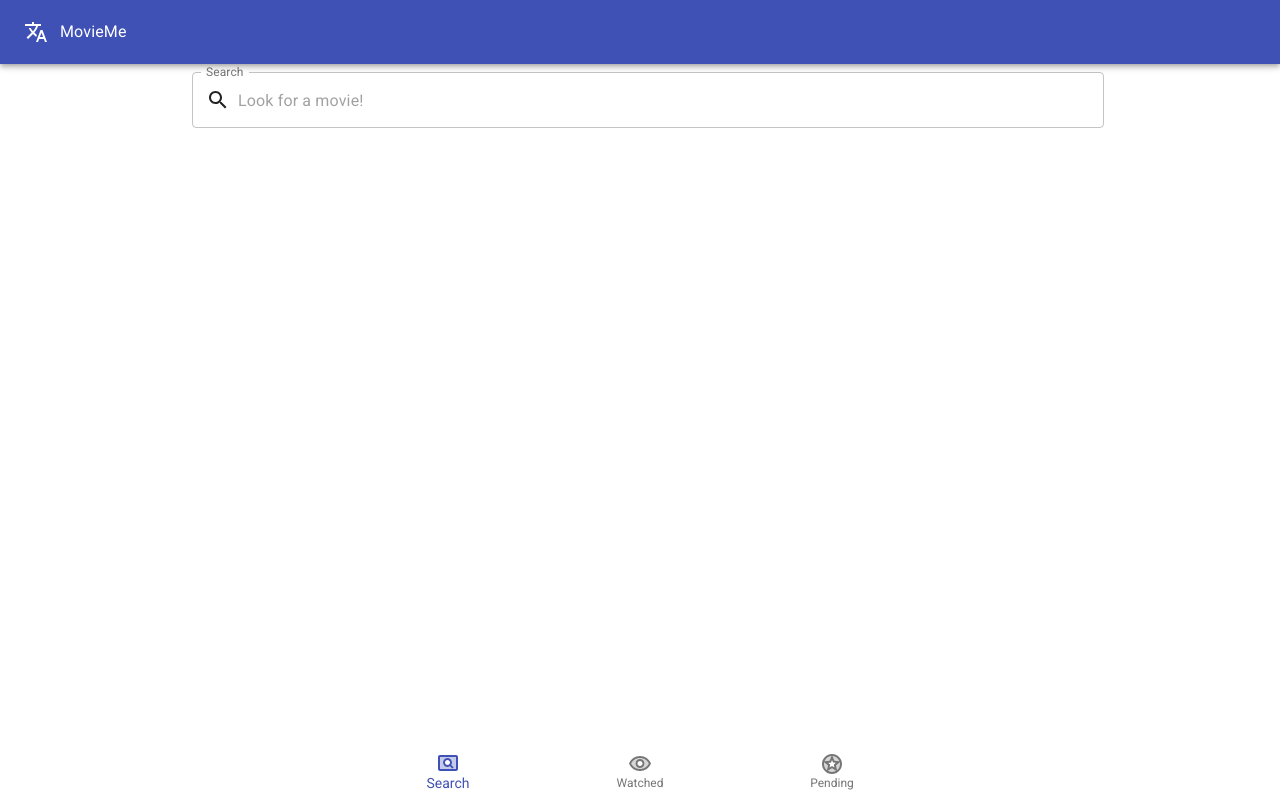
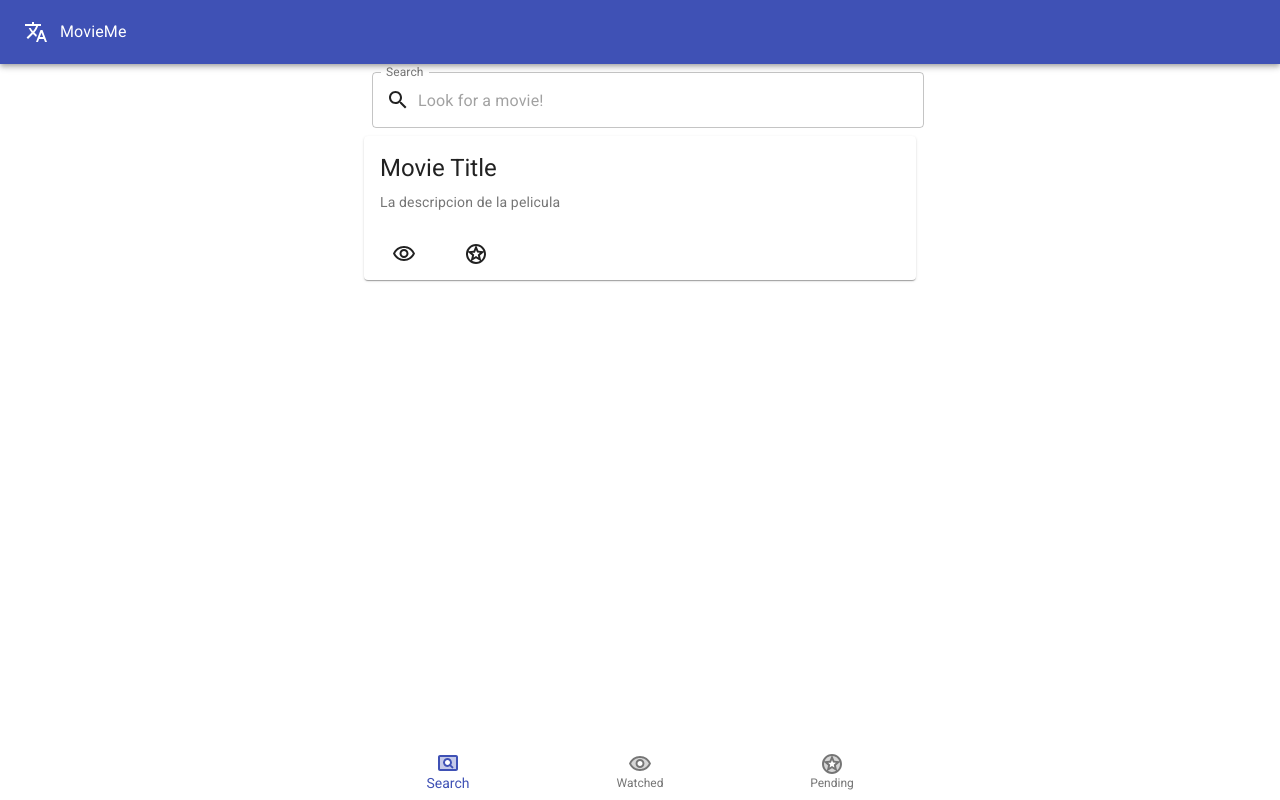
Before and after one commit to ibanld/movieme, a React (Create React App) app: page / in a window 1280 px wide. Built offline with nearby package versions, Linux system fonts and the light colour scheme.

Commit message:
bottom component ready

```diff
--- a/src/Routing.js
+++ b/src/Routing.js
@@ -1,7 +1,7 @@
 import React from 'react'
 import { Route, withRouter } from 'react-router-dom'
 import MainComponent from './components/MainComponent'
-import SearchBar from './components/search/SearchBar'
+import Results from './components/search/Results'
 import Pending from './components/Pending'
 import Watched from './components/Watched'
 
@@ -13,7 +13,7 @@ export const PendingRoute = '/pending';
 const Routing = () => {
     return (
         <MainComponent>
-            <Route exact path={SearchRoute} component={SearchBar} />
+            <Route exact path={SearchRoute} component={Results} />
             <Route exact path={WatchedRoute} component={Watched} />
             <Route exact path={PendingRoute} component= {Pending} />
         </MainComponent>
--- a/src/components/BottomComponent.js
+++ b/src/components/BottomComponent.js
@@ -7,7 +7,6 @@ import VisibilityTwoToneIcon from '@material-ui/icons/VisibilityTwoTone';
 import StarsTwoToneIcon from '@material-ui/icons/StarsTwoTone';
 import PageviewTwoToneIcon from '@material-ui/icons/PageviewTwoTone';
 import {WatchedRoute, PendingRoute, SearchRoute} from '../Routing'
-import Pending from './Pending';
 
 const useStyles = makeStyles({
     root: {
@@ -20,14 +19,6 @@ const useStyles = makeStyles({
 export default function BottomComponent() {
     const classes = useStyles();
     const [value, setValue] = React.useState(0);
-
-    const linkTo = goto => {
-            console.log(goto)
-        return (
-            <Link to={`/${goto}`}/>
-
-        )
-    }
 
     return (
         <>
--- a/src/components/MainComponent.js
+++ b/src/components/MainComponent.js
@@ -1,9 +1,6 @@
 import React from 'react'
 import { BrowserRouter as Router, Switch, Route } from 'react-router-dom'
 import Navbar from './navbar/Navbar'
-import Results from './search/Results'
-import Watched from './Watched'
-import Pending from './Pending'
 import { Container } from '@material-ui/core'
 import BottomComponent from './BottomComponent'
 
@@ -11,7 +8,7 @@ export const MainComponent = (props) => {
     return (
         <Router>
             <Navbar />
-            <Container maxWidth="md">
+            <Container maxWidth="sm">
                 {props.children}
             </Container>
             <BottomComponent />
--- a/src/components/search/SearchBar.js
+++ b/src/components/search/SearchBar.js
@@ -14,8 +14,6 @@ const SearchBar = props => {
         console.log(search);
         toggleShow(true)
     }
-
-
 
     return (
         <div>
```
